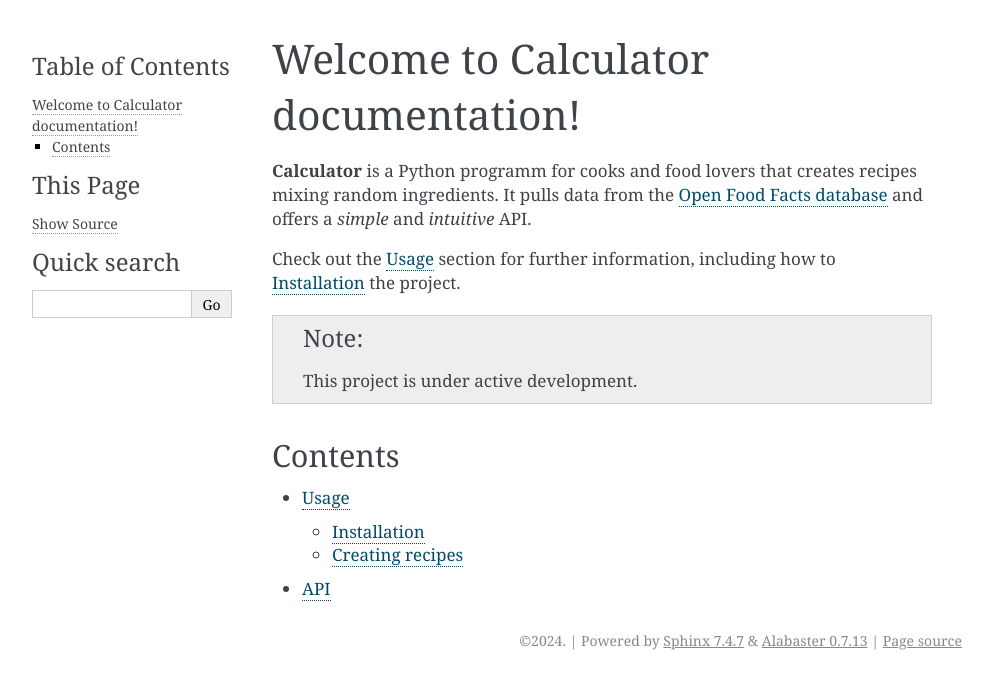
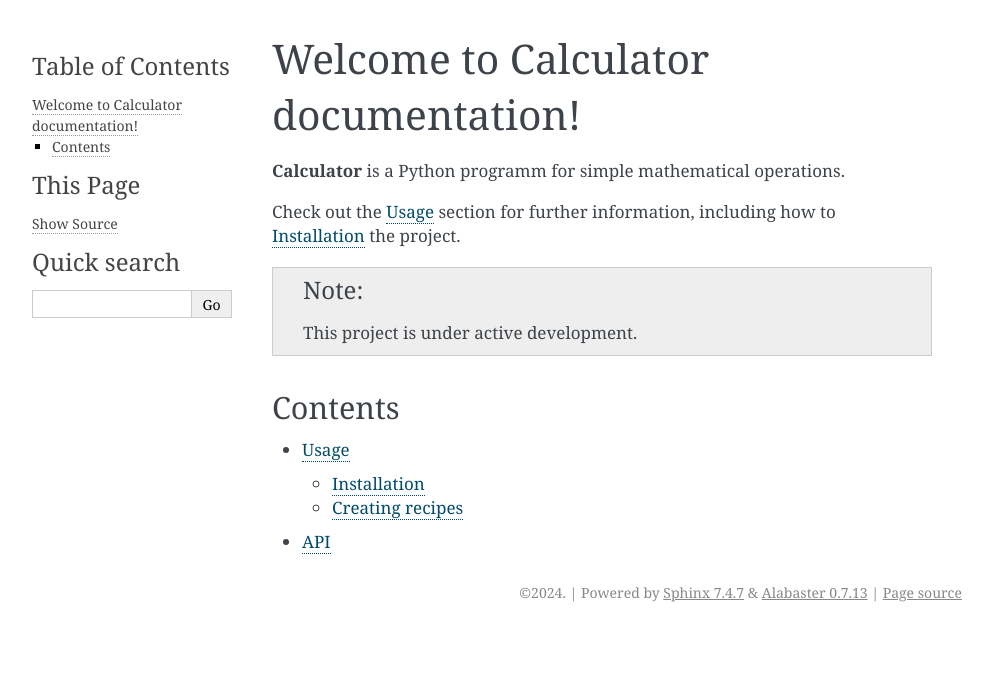
Before and after one commit to Posolot/calculator, a Sphinx documentation site: the page built from docs/source/index.rst, in a window 1280 px wide. Shown: the top 689 px of the page, without its empty margins (148-1140 px from the left). Built offline with Sphinx 7.4.7, drawn with Linux system fonts in a browser that asks for light colours.

Commit message:
Update index.rst

```diff
--- a/docs/source/index.rst
+++ b/docs/source/index.rst
@@ -1,10 +1,8 @@
 Welcome to Calculator documentation!
 ====================================
 
-**Calculator** is a Python programm for cooks and food lovers
-that creates recipes mixing random ingredients.
-It pulls data from the `Open Food Facts database <https://world.openfoodfacts.org/>`_
-and offers a *simple* and *intuitive* API.
+**Calculator** is a Python programm for simple mathematical operations.
+
 
 Check out the :doc:`usage` section for further information, including
 how to :ref:`installation` the project.
```
